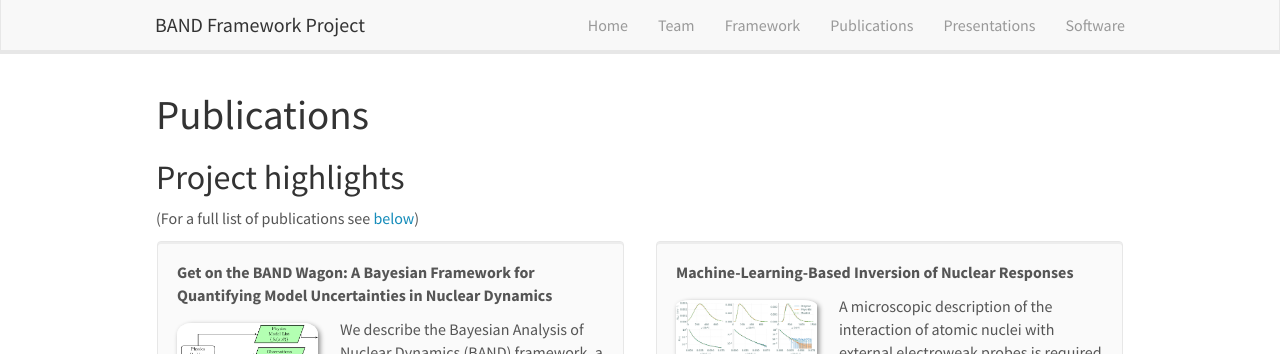
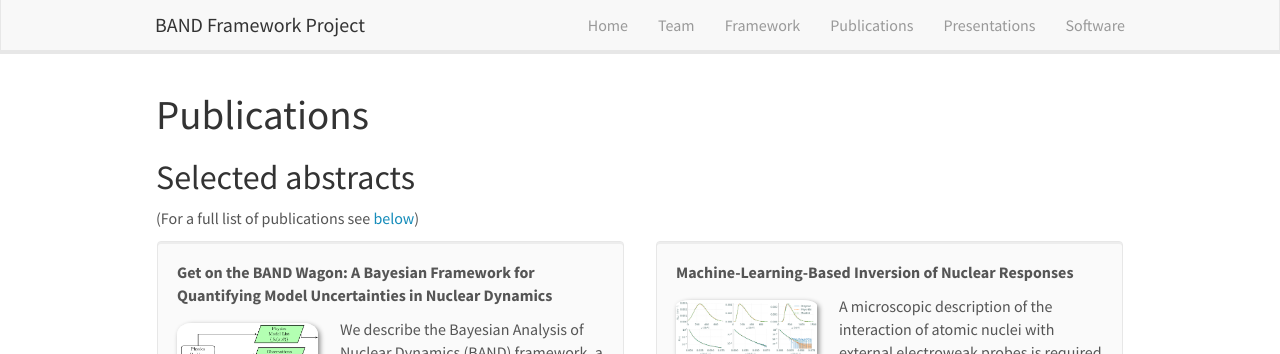
Before and after one commit to bandframework/bandframework.github.io, a Jekyll site: the page built from _pages/publications.md, in a window 1280 px wide and 900 px high. Shown: the top 354 px of the window. Built offline with Jekyll 4.4.1, drawn with Linux system fonts in a browser that asks for light colours; nearby versions of some CDN libraries.

Commit message:
renamed publications first section

```diff
--- a/_pages/publications.md
+++ b/_pages/publications.md
@@ -9,7 +9,7 @@ permalink: /publications/
 
 # Publications
 
-## Project highlights
+## Selected abstracts
 
 (For a full list of publications see [below](#full-list))
 
```
